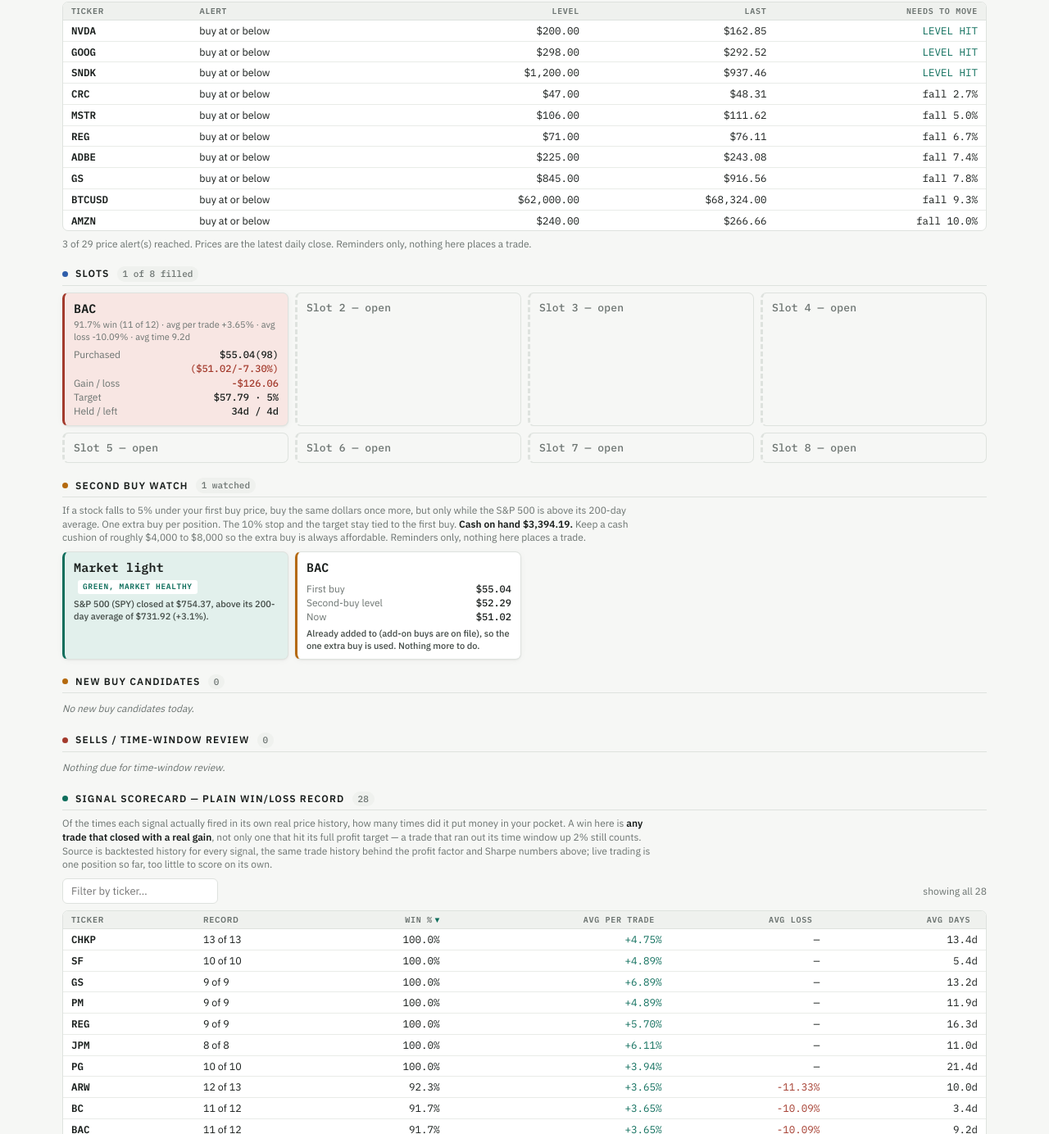
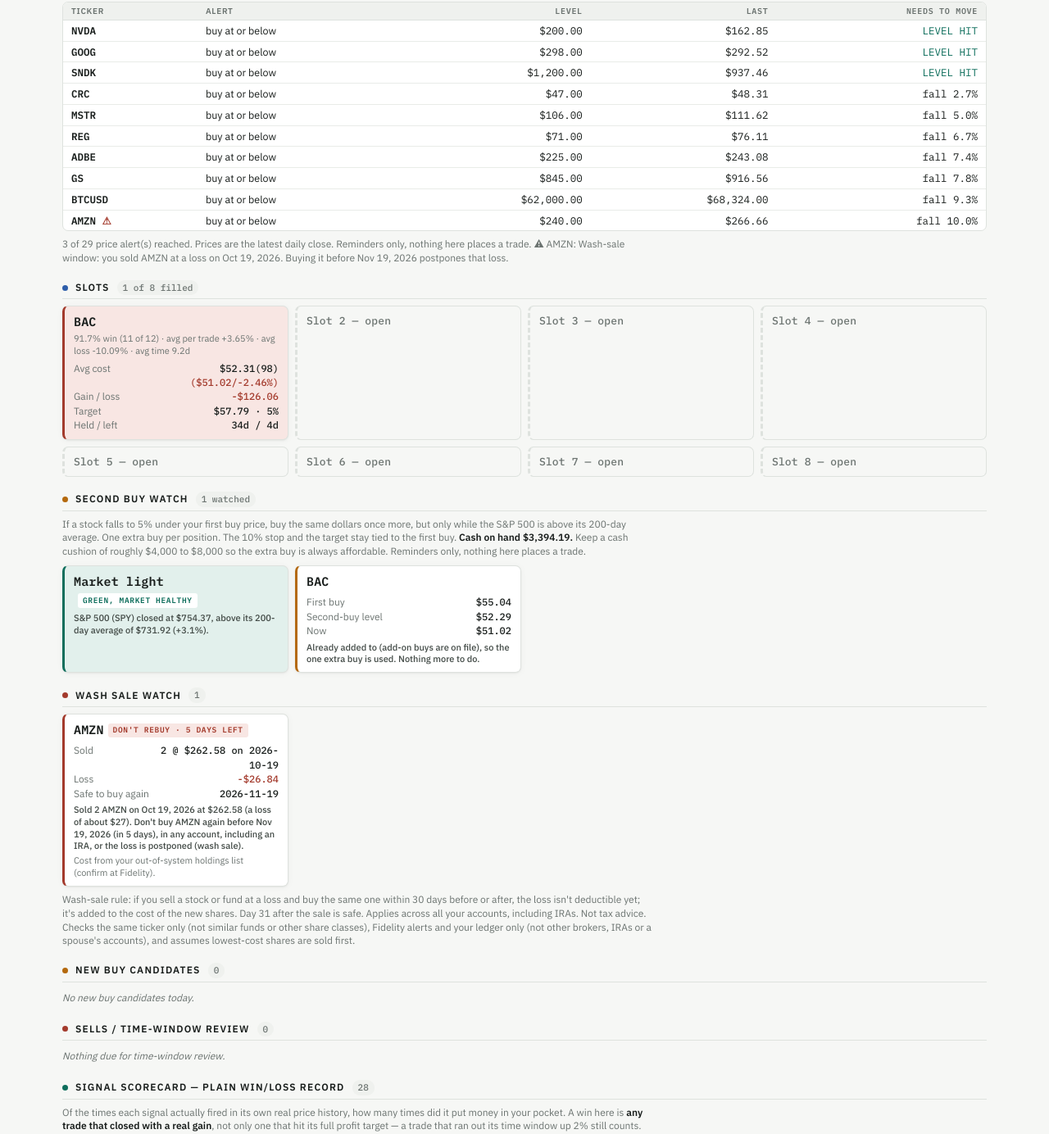
Before and after one commit to Humanzee578/signal-bench, a plain HTML site: page index.html in a window 1280 px wide. Shown: the part 195-1579 px from the top of the page at 82% size. Drawn offline with Linux system fonts and the light colour scheme.

Commit message:
Sync Signal Bench design: add Wash Sale Watch section and warnings
Also brings the website up to the artifact's current design (Trade History section, average cost on slots), which it was missing.

Co-Authored-By: Claude Opus 5.5 <noreply@anthropic.com>
Claude-Session: https://claude.ai/code/session_011VRfeodPiVjfvzfZQ4naSg

```diff
--- a/index.html
+++ b/index.html
@@ -211,6 +211,12 @@
     <div class="cards" id="sbCards"></div>
   </section>
 
+  <section id="washSection" hidden>
+    <div class="hd"><div class="dot crit"></div><h2>Wash Sale Watch</h2><span class="cnt" id="washCnt"></span></div>
+    <div class="cards" id="washCards"></div>
+    <div class="note" id="washNote"></div>
+  </section>
+
   <section>
     <div class="hd"><div class="dot fire"></div><h2>New Buy Candidates</h2><span class="cnt" id="buyCnt"></span></div>
     <div id="buys"></div>
@@ -246,6 +252,13 @@
   <section id="liveRecordSection" hidden>
     <div class="hd"><div class="dot held"></div><h2>Live Trade Record</h2><span class="cnt" id="liveRecordCnt"></span></div>
     <div class="card" id="liveRecordCard"></div>
+  </section>
+
+  <section id="tradeHistorySection" hidden>
+    <div class="hd"><div class="dot held"></div><h2>Trade History</h2><span class="cnt" id="thCnt"></span></div>
+    <div class="card" id="thSummary"></div>
+    <div class="scroll"><table class="th-table"><thead><tr><th>Stock</th><th>Bought</th><th class="num">Bought at</th><th>Sold</th><th class="num">Sold at</th><th class="num">Shares</th><th class="num">Profit / loss</th><th class="num">%</th><th>Signal</th><th>How it ended</th></tr></thead><tbody id="thBody"></tbody></table></div>
+    <div class="note" id="thNote"></div>
   </section>
 
   <footer>
@@ -320,9 +333,10 @@ $("rail").innerHTML = [
     const last = "$" + Number(a.price).toLocaleString(undefined,{minimumFractionDigits:2,maximumFractionDigits:2});
     const hit = a.status === "triggered";
     const move = hit ? `<span class="pos">LEVEL HIT</span>` : `${a.direction === "at_or_below" ? "fall" : "rise"} ${Math.abs(a.pctToGo).toFixed(1)}%`;
-    return `<tr><td class="tkr">${esc(a.ticker)}</td><td>${esc(act)}</td><td class="num">${lvl}</td><td class="num">${last}</td><td class="num">${move}</td></tr>`;
+    return `<tr><td class="tkr">${esc(a.ticker)}${a.washSale ? ' <span class="neg" title="' + esc(a.washSale) + '">⚠</span>' : ""}</td><td>${esc(act)}</td><td class="num">${lvl}</td><td class="num">${last}</td><td class="num">${move}</td></tr>`;
   }).join("");
-  $("alertNote").textContent = (P.statusLine || "") + " Prices are the latest daily close. Reminders only, nothing here places a trade.";
+  const ws = [...new Set((P.alerts || []).filter(a => a.washSale).map(a => "⚠ " + a.ticker + ": " + a.washSale))];
+  $("alertNote").textContent = (P.statusLine || "") + " Prices are the latest daily close. Reminders only, nothing here places a trade." + (ws.length ? " " + ws.join(" ") : "");
 })();
 
 /* ---- live trade record ---- */
@@ -367,13 +381,39 @@ if (D.liveRecord && D.liveRecord.total > 0) {
     <div class="note" style="margin-top:4px">Real trades placed through the system, not backtested history — separate from the Signal Scorecard above.</div>`;
 }
 
+/* ---- trade history ---- */
+if (D.tradeHistory && D.tradeHistory.rows && D.tradeHistory.rows.length) {
+  const T = D.tradeHistory;
+  const sg = n => (n >= 0 ? "+" : "-") + money(Math.abs(n));
+  const col = n => n == null ? "var(--muted)" : (n >= 0 ? "var(--accent)" : "var(--crit)");
+  $("tradeHistorySection").hidden = false;
+  $("thCnt").textContent = T.closedCount + " closed, " + T.openCount + " open";
+  $("thSummary").innerHTML = `<div style="display:flex; align-items:baseline; gap:20px; flex-wrap:wrap">
+    <div><span class="mono" style="font-size:20px; font-weight:600; color:${col(T.totalDollars)}">${T.totalDollars != null ? sg(T.totalDollars) : "n/a"}</span>${T.totalPct != null ? `<span class="mono" style="font-size:14px; margin-left:6px; color:${col(T.totalPct)}">(${pct1(T.totalPct)})</span>` : ""}<span style="color:var(--muted); font-size:12px; margin-left:6px">closed trades</span></div>
+    <div><span class="mono" style="font-size:20px; font-weight:600">${T.wins}-${T.losses}</span><span style="color:var(--muted); font-size:12px; margin-left:6px">won-lost</span></div>
+    <div><span class="mono" style="font-size:20px; font-weight:600; color:${col(T.openDollars)}">${T.openDollars != null ? sg(T.openDollars) : "n/a"}</span><span style="color:var(--muted); font-size:12px; margin-left:6px">open (not yet sold)</span></div></div>`;
+  $("thBody").innerHTML = T.rows.map(r => {
+    const open = r.status === "open";
+    return `<tr><td class="tkr">${esc(r.ticker)}${r.partial ? ' <span style="color:var(--muted);font-weight:400;font-size:11px">(part)</span>' : ""}</td>
+      <td>${esc(r.buyDate || "")}</td><td class="num">${r.buyPrice != null ? money(r.buyPrice) : "—"}</td>
+      <td>${open ? '<span style="color:var(--muted)">Open, now</span>' : esc(r.sellDate || "")}</td>
+      <td class="num">${r.sellPrice != null ? money(r.sellPrice) : "—"}</td>
+      <td class="num">${r.shares != null ? +r.shares.toFixed(3) : "—"}</td>
+      <td class="num" style="color:${col(r.dollars)}">${r.dollars != null ? sg(r.dollars) : "—"}</td>
+      <td class="num" style="color:${col(r.pct)}">${r.pct != null ? pct1(r.pct) : "—"}</td>
+      <td>${esc(r.signal || "")}</td><td>${esc(r.exitLabel || "")}</td></tr>`;
+  }).join("");
+  $("thNote").textContent = "Trades placed through the system, newest first. Open positions show the latest daily close. Where more shares were added later, Bought at is the average cost. Holdings outside the system are not listed.";
+}
+
 /* ---- slots ---- */
 // 2026-10-04: size vs one slot, the "Rule says" line and the older-years
 // (2008 to 2021) check, all from the payload; absent fields simply don't show.
 const olderLine = o => o ? `<div class="rule ${o.call === "demote" ? "warnline" : ""}" style="margin-top:3px">${o.call === "demote" ? "⚠ " : ""}${esc(o.text)}</div>` : "";
 $("slotCnt").textContent = D.positions.length + " of " + D.slots + " filled";
 let slotHtml = D.positions.map(p => {
-  const chg = ((p.close - p.entryPrice) / p.entryPrice * 100);
+  const cost = p.avgCost != null ? p.avgCost : p.entryPrice;   // 2026-11-13: average cost of the shares still held
+  const chg = ((p.close - cost) / cost * 100);
   const target = p.entryPrice * (1 + p.targetPct/100);
   // Units held + current $ gain/loss (2026-09-27). null = no shares figure
   // on the ledger row, shown as "—", never guessed.
@@ -385,7 +425,7 @@ let slotHtml = D.positions.map(p => {
     <div class="tkr">${esc(p.ticker)}${p.firingToday?'<span class="pill fire">still firing</span>':''}</div>
     <div class="rule">${buyLine(p.sc)}</div>
     <div class="grid2">
-      <span>Purchased</span><b>${money(p.entryPrice)}${p.shares != null ? `(${units})` : ""} <span class="${chg>=0?'pos':'neg'}">(${money(p.close)}/${chg>=0?'+':''}${chg.toFixed(2)}%)</span></b>
+      <span>${p.avgCost != null && Math.abs(p.avgCost - p.entryPrice) > 0.005 ? "Avg cost" : "Purchased"}</span><b>${money(cost)}${p.shares != null ? `(${units})` : ""} <span class="${chg>=0?'pos':'neg'}">(${money(p.close)}/${chg>=0?'+':''}${chg.toFixed(2)}%)</span></b>
       <span>Gain / loss</span><b><span class="${g==null?'':(g>=0?'pos':'neg')}">${glStr}</span></b>
       <span>Target</span><b>${money(target)} · ${p.targetPct}%</b>
       <span>Held / left</span><b>${p.held}d / ${p.left}d</b>
@@ -424,8 +464,33 @@ $("slots").innerHTML = slotHtml;
         <span>Second-buy level</span><b>${money(r.trigger)}</b>
         <span>Now</span><b>${r.close != null ? money(r.close) : "—"}${r.distancePct != null && r.state === "watch" ? ` <span class="rule">(level is ${r.distancePct.toFixed(1)}% below)</span>` : ""}</b>
       </div>
-      <div class="rule says" style="margin-top:4px">${esc(r.text)}</div></div>`).join("");
+      <div class="rule says" style="margin-top:4px">${esc(r.text)}</div>
+      ${r.washSale ? `<div class="rule warnline" style="margin-top:3px;font-weight:600">⚠ ${esc(r.washSale)}</div>` : ""}</div>`).join("");
   $("sbCards").innerHTML = head + rows;
+})();
+
+/* ---- wash sale watch (2026-11-14) ---- */
+// Loss sales with a 30-day "don't rebuy" countdown, from scripts/wash_sale_watch.py via the payload.
+(function(){
+  const W = D.washSale;
+  if (!W || !W.notices || !W.notices.length) return;
+  $("washSection").hidden = false;
+  $("washCnt").textContent = W.notices.length;
+  $("washCards").innerHTML = W.notices.map(n => {
+    const pill = n.status === "triggered" ? `<span class="pill" style="background:var(--crit-soft);color:var(--crit)">likely wash sale</span>`
+      : (n.asset === "crypto" ? `<span class="pill dim">crypto, watch only</span>`
+      : `<span class="pill" style="background:var(--crit-soft);color:var(--crit)">don't rebuy · ${n.daysToSafe} day${n.daysToSafe === 1 ? "" : "s"} left</span>`);
+    return `<div class="card" style="border-left:3px solid var(--crit)">
+      <div class="tkr">${esc(n.ticker)}${pill}</div>
+      <div class="grid2">
+        <span>Sold</span><b>${n.shares} @ ${money(n.salePrice)} on ${esc(n.saleDate)}</b>
+        <span>Loss</span><b>${n.loss != null ? `<span class="neg">-${money(n.loss)}</span>` : "unknown"}</b>
+        <span>Safe to buy again</span><b>${esc(n.safeDate)}</b>
+      </div>
+      <div class="rule says" style="margin-top:4px">${esc(n.text)}</div>
+      ${n.basis ? `<div class="rule" style="margin-top:3px">Cost from ${esc(n.basis)}.</div>` : ""}</div>`;
+  }).join("");
+  $("washNote").textContent = W.rule + " " + W.limits;
 })();
 
 /* ---- buys ---- */
@@ -434,6 +499,7 @@ $("buys").innerHTML = D.buys.length ? `<div class="cards">` + D.buys.map(b => `
   <div class="card buy">
     <div class="tkr">${esc(b.ticker)}<span class="pill fire">firing · day ${b.streak}</span></div>
     <div class="rule">${buyLine(b.sc)}</div>
+    ${b.washSale ? `<div class="rule warnline" style="margin-top:3px;font-weight:600">⚠ ${esc(b.washSale)}</div>` : ""}
     ${b.sharesToBuy != null ? `<div class="rule says" style="margin-top:3px">Buy ${b.sharesToBuy} shares, about ${money(b.buyDollars)} at the ceiling (one slot is ${money(b.slotDollars)}${b.cashShort ? ", limited by cash on hand" : ""})</div>` : ""}
     ${olderLine(b.olderYears)}
     <div class="grid2">
@@ -505,4 +571,5 @@ document.querySelector('#scoreTable th[data-k="4"] .ar').textContent = "▾";
 renderScorecard();
 </script>
 
+
 </body></html>
```
